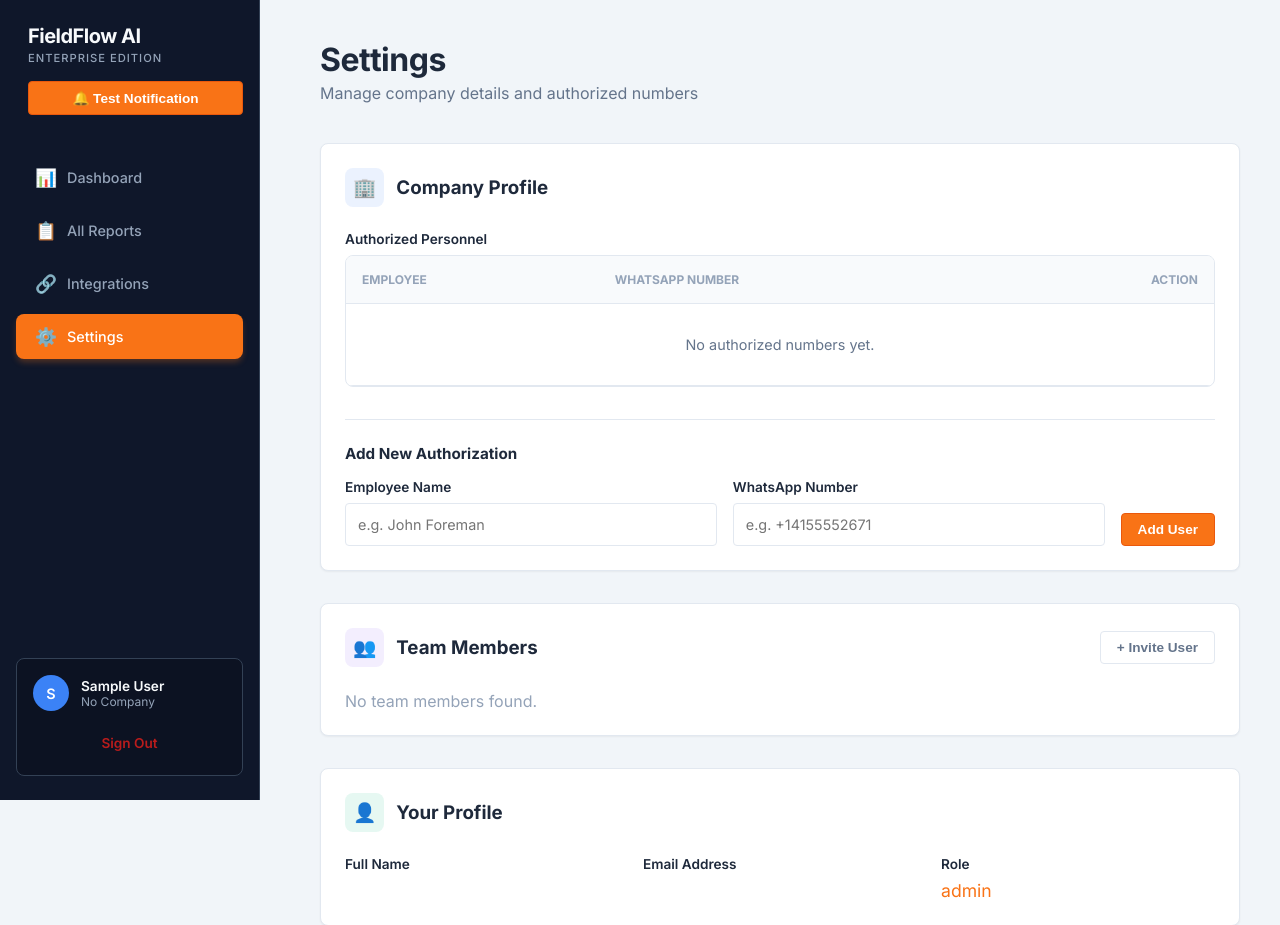
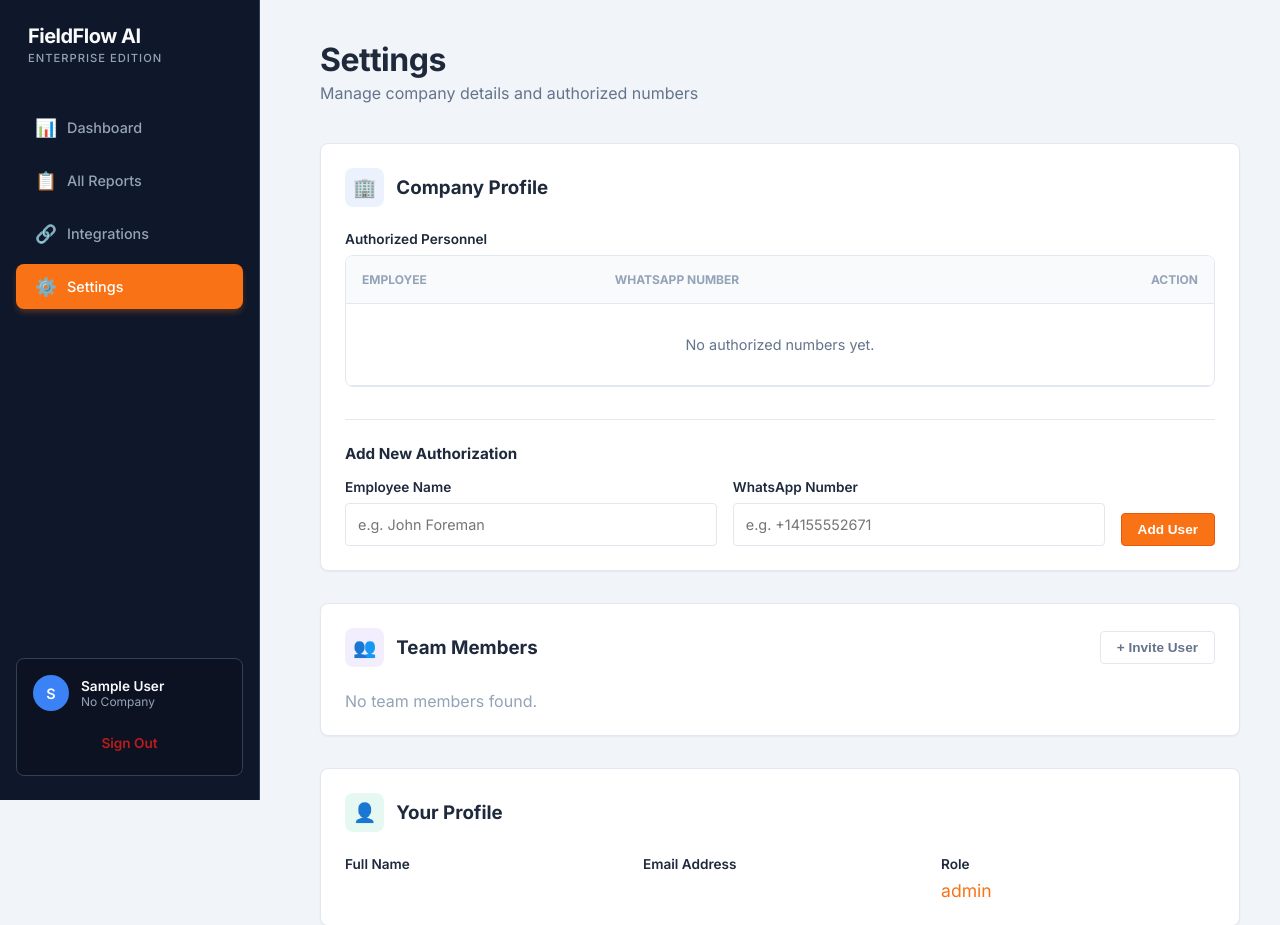
Before and after one commit to efekandursun/rapidsite-ai, a Flask app: page /settings in a window 1280 px wide. Shown: the top 925 px of the page. Run offline with Flask 3, Linux system fonts and the light colour scheme; the visitor is signed in with stand-in values (Sample User, id 1); data comes from the database, SQL or seed files in the repository; data that the repository does not hold is empty; some libraries are stand-ins or nearby versions.

Commit message:
settings sayfası bug düzeltildi

```diff
--- a/templates/base.html
+++ b/templates/base.html
@@ -16,12 +16,7 @@
         <div class="logo-container">
             <div class="logo-text">FieldFlow AI</div>
             <div class="logo-sub">Enterprise Edition</div>
-            <!-- Test button for notifications -->
-            <!-- Test button for notifications -->
-            <button onclick="showToast('This is a test notification!', 'info')" class="btn btn-primary"
-                style="width: 100%; justify-content: center; margin-top: 1rem;">
-                🔔 Test Notification
-            </button>
+
         </div>
 
         <nav class="nav-menu">
```
